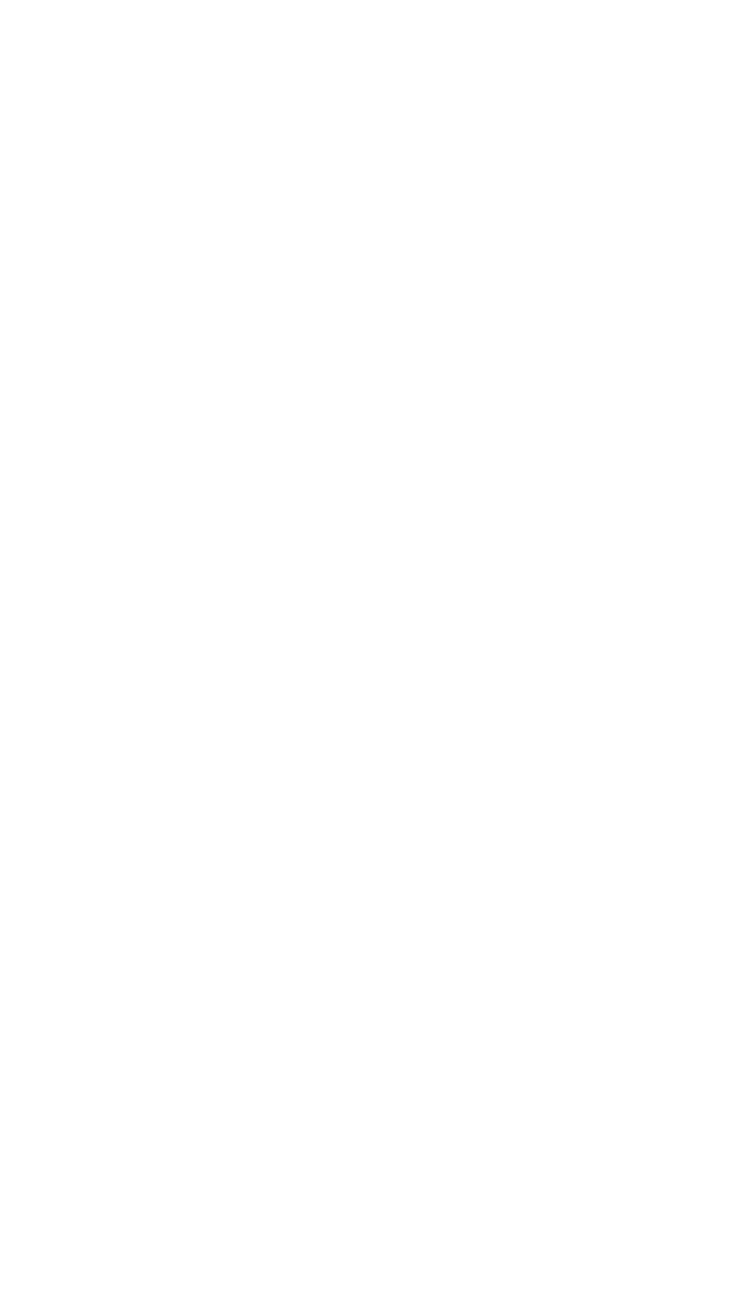
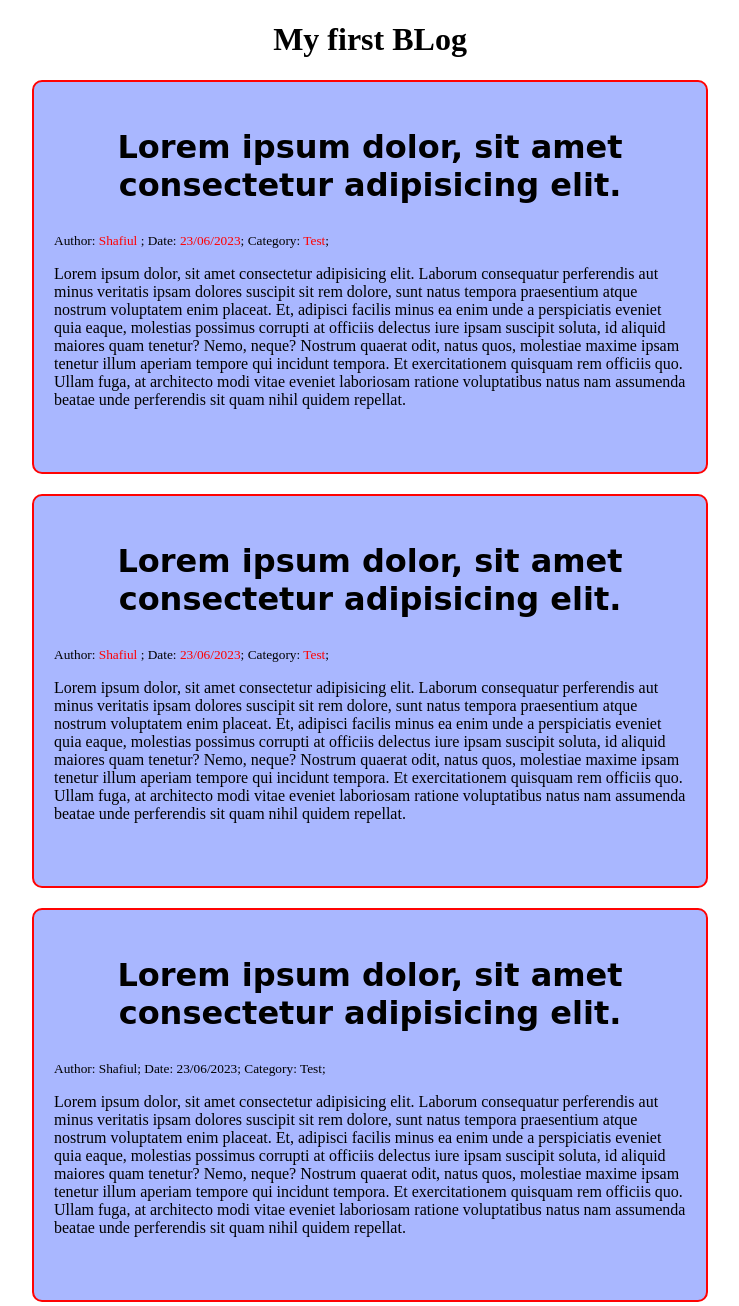
Before and after one commit to Shafiul-Bashar/my-portfolio, a plain HTML site: page index.html in a window 1280 px wide. Shown: the whole page, without its empty margins (270-1009 px from the left). Before the commit the page ends 800 px from the top, so only its background shows below. Drawn offline with Linux system fonts and the light colour scheme.

Commit message:
blog page

```diff
--- a/index.html
+++ b/index.html
@@ -4,9 +4,56 @@
   <meta charset="UTF-8">
   <meta http-equiv="X-UA-Compatible" content="IE=edge">
   <meta name="viewport" content="width=device-width, initial-scale=1.0">
-  <title>Portfolio</title>
+  <title>Blog</title>
+
+  <style>
+   div { background-color: rgb(169, 183, 255);
+          border: 2px solid rgb(255, 3, 3) ;
+          border-radius:10px;
+          height: 350px;
+          width: 50%;
+          margin: 20px auto;
+          padding: 20px;
+        }
+
+    .ppp {color: rgb(255, 0, 0);
+
+        }
+
+    .blog-title { text-align: center;
+                  font-family: cursive;
+                  font-size: 2em;
+
+    }
+
+
+
+  </style>
+
+
 </head>
 <body>
 
+  <h1 style="text-align: center;">My first BLog</h1>
+
+
+  <div >
+      <h2 class="blog-title">Lorem ipsum dolor, sit amet consectetur adipisicing elit.</h2>
+      <small> Author: <span class="ppp"> Shafiul </span>; Date: <span class="ppp">23/06/2023</span>; Category: <span class="ppp">Test</span>; </small>
+      <p>Lorem ipsum dolor, sit amet consectetur adipisicing elit. Laborum consequatur perferendis aut minus veritatis ipsam dolores suscipit sit rem dolore, sunt natus tempora praesentium atque nostrum voluptatem enim placeat. Et, adipisci facilis minus ea enim unde a perspiciatis eveniet quia eaque, molestias possimus corrupti at officiis delectus iure ipsam suscipit soluta, id aliquid maiores quam tenetur? Nemo, neque? Nostrum quaerat odit, natus quos, molestiae maxime ipsam tenetur illum aperiam tempore qui incidunt tempora. Et exercitationem quisquam rem officiis quo. Ullam fuga, at architecto modi vitae eveniet laboriosam ratione voluptatibus natus nam assumenda beatae unde perferendis sit quam nihil quidem repellat.</p>
+  </div>
+
+  <div >
+      <h2 class="blog-title">Lorem ipsum dolor, sit amet consectetur adipisicing elit.</h2>
+      <small> Author: <span class="ppp"> Shafiul </span>; Date: <span class="ppp">23/06/2023</span>; Category: <span class="ppp">Test</span>; </small>
+      <p>Lorem ipsum dolor, sit amet consectetur adipisicing elit. Laborum consequatur perferendis aut minus veritatis ipsam dolores suscipit sit rem dolore, sunt natus tempora praesentium atque nostrum voluptatem enim placeat. Et, adipisci facilis minus ea enim unde a perspiciatis eveniet quia eaque, molestias possimus corrupti at officiis delectus iure ipsam suscipit soluta, id aliquid maiores quam tenetur? Nemo, neque? Nostrum quaerat odit, natus quos, molestiae maxime ipsam tenetur illum aperiam tempore qui incidunt tempora. Et exercitationem quisquam rem officiis quo. Ullam fuga, at architecto modi vitae eveniet laboriosam ratione voluptatibus natus nam assumenda beatae unde perferendis sit quam nihil quidem repellat.</p>
+  </div>
+
+  <div >
+      <h2 class="blog-title">Lorem ipsum dolor, sit amet consectetur adipisicing elit.</h2>
+      <small> Author: Shafiul; Date: 23/06/2023; Category: Test; </small>
+      <p>Lorem ipsum dolor, sit amet consectetur adipisicing elit. Laborum consequatur perferendis aut minus veritatis ipsam dolores suscipit sit rem dolore, sunt natus tempora praesentium atque nostrum voluptatem enim placeat. Et, adipisci facilis minus ea enim unde a perspiciatis eveniet quia eaque, molestias possimus corrupti at officiis delectus iure ipsam suscipit soluta, id aliquid maiores quam tenetur? Nemo, neque? Nostrum quaerat odit, natus quos, molestiae maxime ipsam tenetur illum aperiam tempore qui incidunt tempora. Et exercitationem quisquam rem officiis quo. Ullam fuga, at architecto modi vitae eveniet laboriosam ratione voluptatibus natus nam assumenda beatae unde perferendis sit quam nihil quidem repellat.</p>
+  </div>
+
 </body>
 </html>
```
